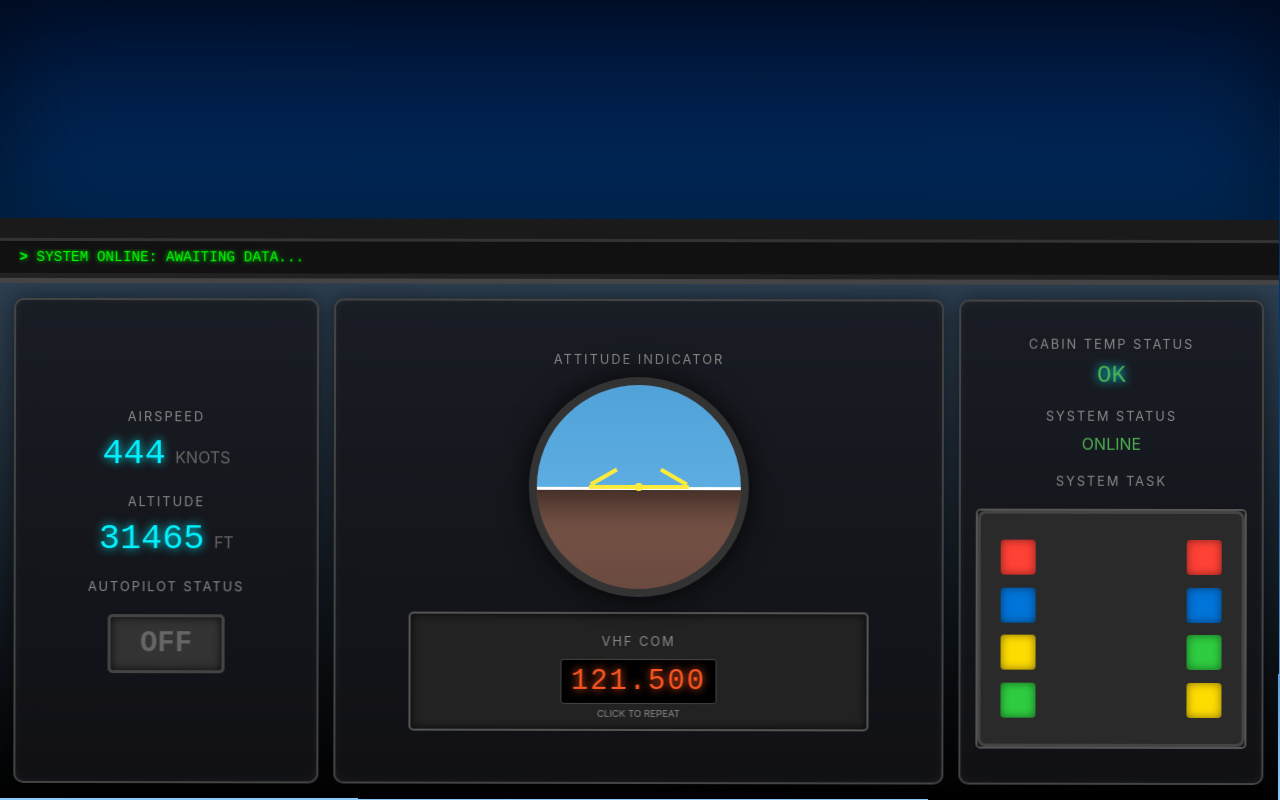
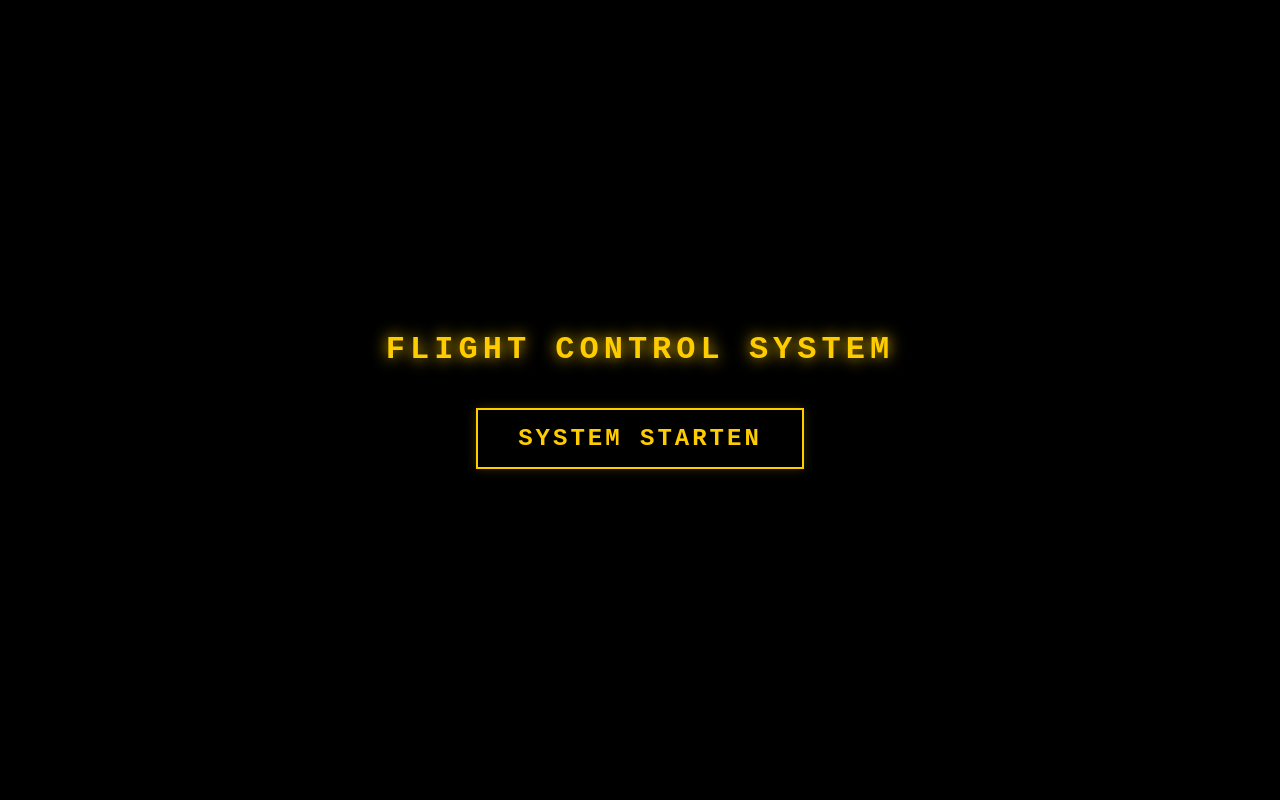
Before and after one commit to Exit-Game-PPHCV/Server, a Flask app: page / in a window 1280 px wide. Run offline with Flask 3, Linux system fonts and the light colour scheme; some libraries are stand-ins or nearby versions.

```diff
--- a/flask-app/app.py
+++ b/flask-app/app.py
@@ -309,11 +309,13 @@ def handle_connect():
         'temperature_alarm_active': temperature_alarm_active
     }
     socketio.emit('initial_state', initial_state)
+    print("Cockpit verbunden - Initialer Status synchronisiert. Warte auf Start-Signal.")
 
+@socketio.on('request_start')
+def handle_request_start():
+    print("Start-Signal empfangen - Spiel beginnt.")
     seq_id = get_current_subtitle_sequence()
     emit_subtitle(seq_id)
-
-    print("Cockpit verbunden - Initialer Status synchronisiert.")
 
 @socketio.on('repeat_transmission')
 def handle_repeat_transmission():
--- a/flask-app/static/js/cockpit.js
+++ b/flask-app/static/js/cockpit.js
@@ -9,6 +9,8 @@ document.addEventListener('DOMContentLoaded', () => {
     const radioDisplay = document.querySelector('.radio-display');
     const tipDisplay = document.getElementById('tip-display');
     const radioPanel = document.getElementById('radio-panel');
+    const startScreen = document.getElementById('start-screen');
+    const startBtn = document.getElementById('start-btn');
 
     let currentRoll = 0;
     let currentPitch = 0;
@@ -27,6 +29,25 @@ document.addEventListener('DOMContentLoaded', () => {
     let alarmAudio = null;
 
     const socket = io();
+
+    // --- Start Screen Logic ---
+    if (startBtn) {
+        startBtn.addEventListener('click', () => {
+            if (startScreen) {
+                startScreen.style.opacity = '0';
+                setTimeout(() => {
+                    startScreen.style.display = 'none';
+                }, 500);
+            }
+            // Request the server to start the game sequence (which sends the first subtitle)
+            socket.emit('request_start');
+
+            // Resume Audio Context in case browser requires it
+            if (currentAudio && currentAudio.paused) {
+                currentAudio.play().catch(e => console.log('Audio resume failed:', e));
+            }
+        });
+    }
 
     function updateAI(pitch, roll) {
         const clampedPitch = Math.max(-45, Math.min(45, roll));
--- a/flask-app/templates/index.html
+++ b/flask-app/templates/index.html
@@ -9,6 +9,45 @@
     .announcing .game-iframe { pointer-events: none; filter: brightness(0.6); }
     .announcing #radio-panel { pointer-events: none; opacity: 0.5; }
     .subtitle-active { color: #ffcc00 !important; text-shadow: 0 0 10px #ffcc00 !important; }
+
+    /* --- Start Screen Overlay --- */
+    #start-screen {
+        position: fixed;
+        inset: 0;
+        background: #000;
+        z-index: 999;
+        display: flex;
+        flex-direction: column;
+        justify-content: center;
+        align-items: center;
+        transition: opacity 0.5s ease;
+    }
+    #start-screen h1 {
+        color: #ffcc00;
+        font-family: 'Courier New', monospace;
+        letter-spacing: 5px;
+        margin-bottom: 40px;
+        text-shadow: 0 0 15px #ffcc00;
+    }
+    #start-btn {
+        background: transparent;
+        border: 2px solid #ffcc00;
+        color: #ffcc00;
+        padding: 15px 40px;
+        font-size: 1.5rem;
+        font-family: 'Courier New', monospace;
+        font-weight: bold;
+        cursor: pointer;
+        text-transform: uppercase;
+        letter-spacing: 3px;
+        transition: all 0.3s;
+        box-shadow: 0 0 10px rgba(255, 204, 0, 0.2);
+    }
+    #start-btn:hover {
+        background: #ffcc00;
+        color: #000;
+        box-shadow: 0 0 20px rgba(255, 204, 0, 0.6);
+    }
 
     /* --- Temperature Alarm --- */
     .temp-alarm-active .dashboard {
@@ -101,6 +140,12 @@
 
 {% block content %}
 <div class="cockpit-container">
+    <!-- Start Screen Overlay -->
+    <div id="start-screen">
+        <h1>FLIGHT CONTROL SYSTEM</h1>
+        <button id="start-btn">SYSTEM STARTEN</button>
+    </div>
+
     <!-- Alarm Vignette Overlay -->
     <div class="alarm-vignette"></div>
 
```
Also changed, not shown: 2 other files.
